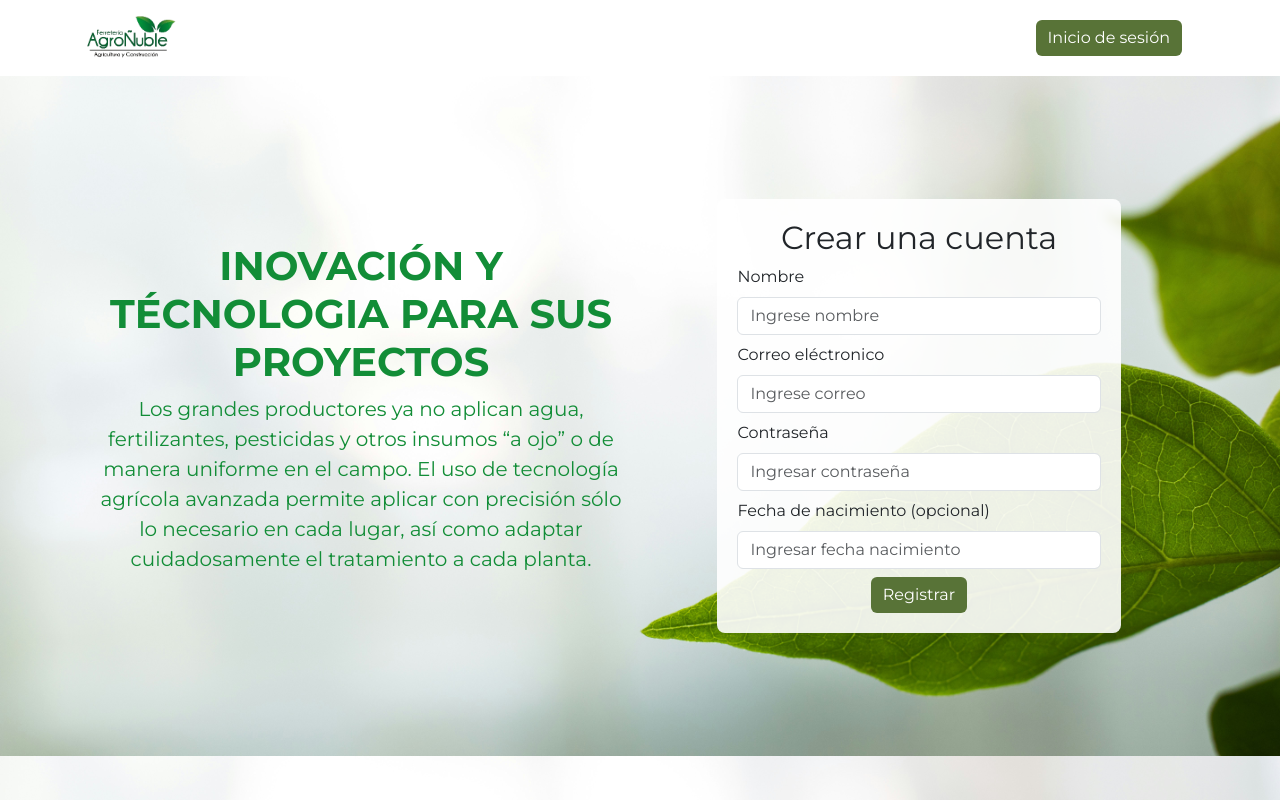
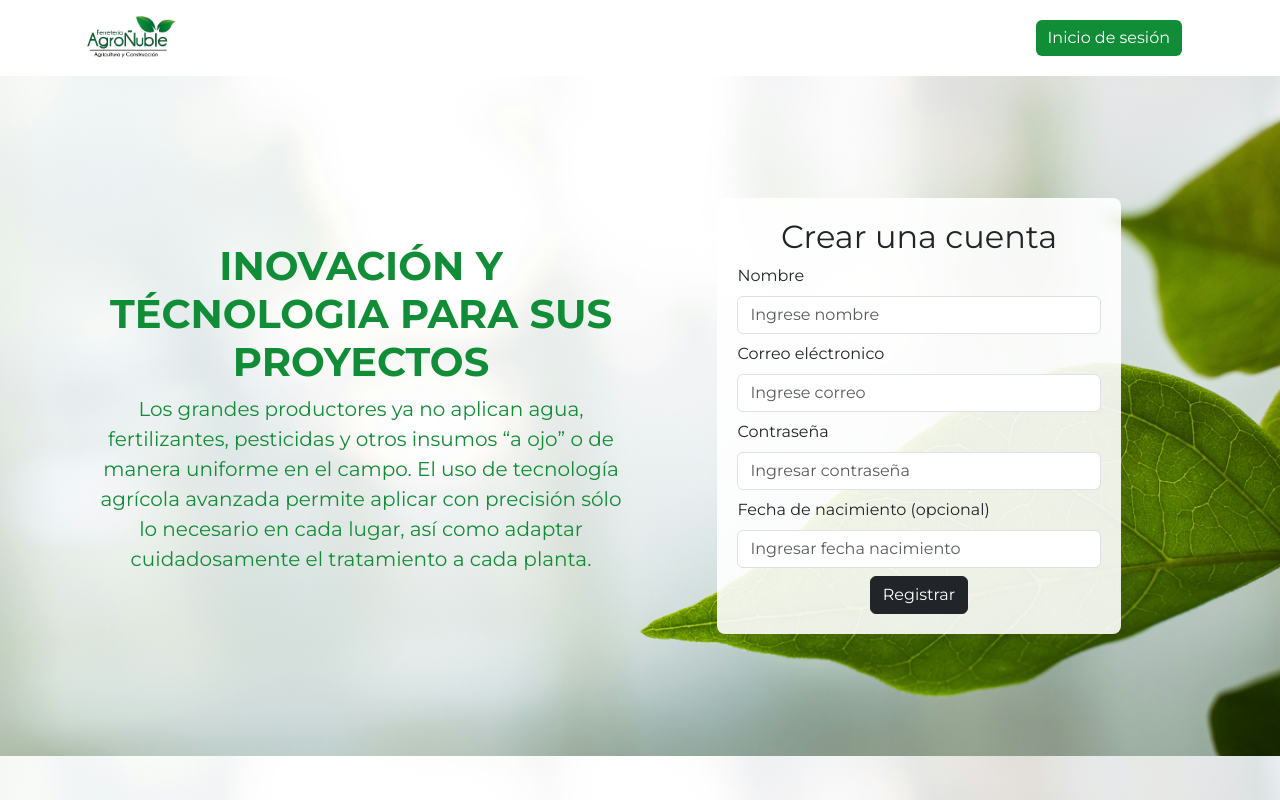
Before and after one commit to robertocontrerassandoval/Hito_2_Dearrollo_Frontend, a React (Vite) app: page / in a window 1280 px wide. Built offline with nearby package versions, Linux system fonts and the light colour scheme.

Commit message:
version-3

```diff
--- a/src/index.css
+++ b/src/index.css
@@ -17,11 +17,12 @@ body {
 
   h1 {
     color: #128D37;
+
   }
 
 
   .btn-primary {
-    background-color: #587337; /* Color de fondo del botón de inicio de sesión */
+    background-color: #128D37; /* Color de fondo del botón de inicio de sesión */
     border: none; /* Elimina el borde del botón */
   }
 
--- a/src/view/Home.jsx
+++ b/src/view/Home.jsx
@@ -54,7 +54,7 @@ function Home() {
         <Form.Control type="number" placeholder="Ingresar fecha nacimiento" />
       </Form.Group>
 <Container className='d-flex justify-content-center'>
-<Button  variant="primary" type="submit">
+<Button  variant="dark" type="submit">
         Registrar
       </Button>
 </Container>
```
